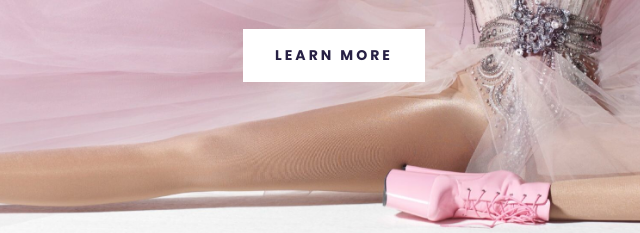
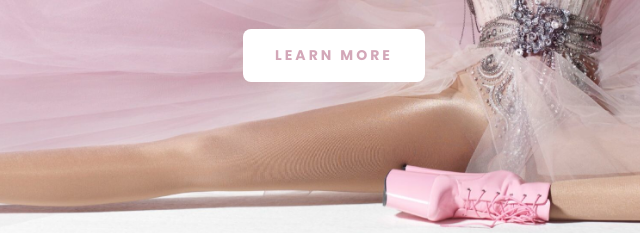
Before and after one commit to TunmiDev/nicki, a plain HTML site: page index.html in a window 1280 px wide. Shown: the part 463-696 px from the top of the page, 306-946 px from the left. Drawn offline with Linux system fonts and the light colour scheme.

Commit message:
updated btn

```diff
--- a/src/style.css
+++ b/src/style.css
@@ -44,14 +44,15 @@ header a {
   font-size: 14px;
   line-height: 1.5;
   text-align: center;
-  color: #272044;
+  color: #d3a7b8;
   padding: 16px 32px;
   margin-top: 32px;
   display: inline-block;
   letter-spacing: 3px;
   text-decoration: none;
   text-transform: uppercase;
-  background: white;
+  background: #ffff;
+  border-radius: 8px;
 }
 
 @media (max-width: 900px) {
```
